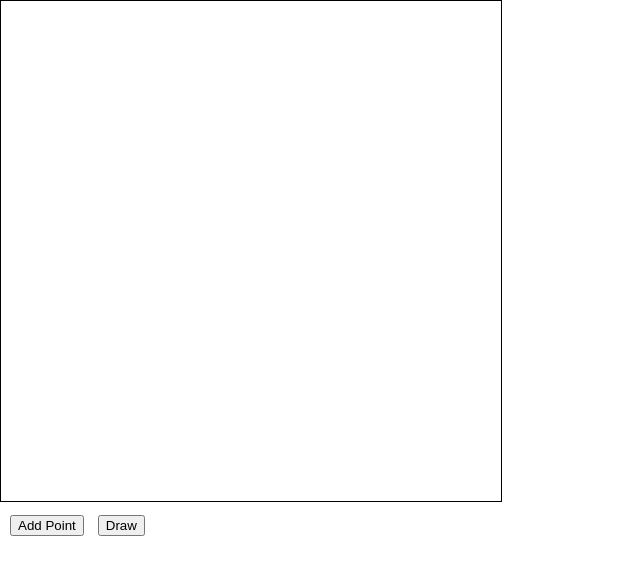
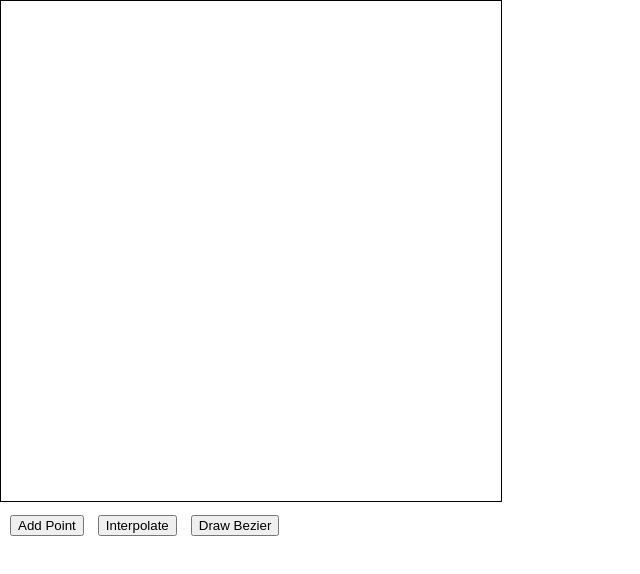
Before and after one commit to Nyilov/Bezier, a plain HTML site: page index.html in a window 1280 px wide. Shown: the whole page, without its empty margins (0-640 px from the left). Drawn offline with Linux system fonts and the light colour scheme.

Commit message:
Added button for drawing bezier

```diff
--- a/index.html
+++ b/index.html
@@ -11,7 +11,8 @@
     <canvas></canvas>
     <div class="config">
         <button class="configbuttons" id="addpoint">Add Point</button>
-        <button class="configbuttons" id ="draw">Draw</button>
+        <button class="configbuttons" id ="lerp">Interpolate</button>
+        <button class="configbuttons" id ="showbezier">Draw Bezier</button>
     </div>
     <script src="main.js"></script>
 </body>
```
